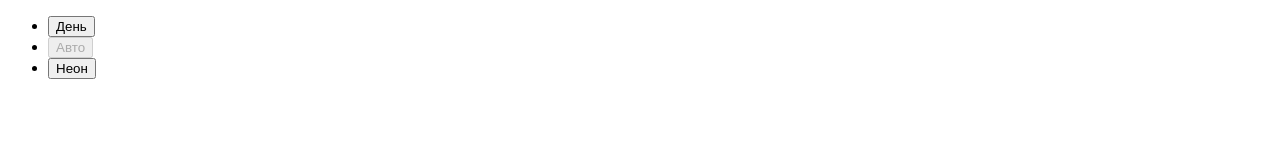
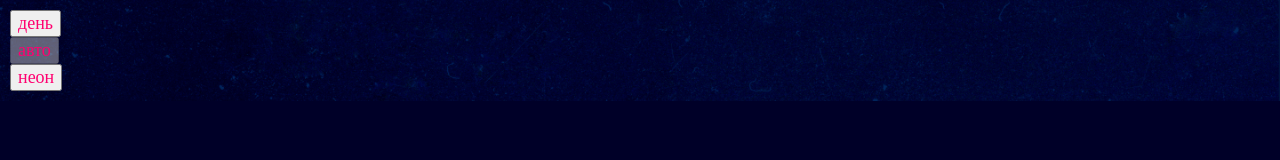
Before and after one commit to DuchitskyDA/slozhno-sosredotochitsya, a plain HTML site: page index.html in a window 1280 px wide. Drawn offline with Linux system fonts and the light colour scheme.

Commit message:
начало

```diff
--- a/index.html
+++ b/index.html
@@ -4,17 +4,28 @@
     <meta charset="UTF-8" />
     <meta http-equiv="X-UA-Compatible" content="IE=edge" />
     <meta name="viewport" content="width=device-width, initial-scale=1.0" />
+    <meta name="color-scheme" content="dark light" />
+
+    <link rel="icon" href="./images/favicon.ico" sizes="any" />
+    <link rel="icon" href="./images/favicon.svg" type="image/svg+xml" />
+
+    <link rel="stylesheet" href="./styles/globals.css" />
+    <link rel="stylesheet" href="./styles/variables.css" />
+    <link rel="stylesheet" href="./styles/style.css" />
+    <link rel="stylesheet" href="./styles/dark.css" />
+    <link rel="stylesheet" href="./styles/light.css" />
     <title>Сложно сосредоточиться</title>
   </head>
   <body class="page">
-    <header class="header decorated-zone">
+    <header class="header decorated-zone section-content">
+      <div class="header__content">
         <nav class="header__theme-menu">
           <ul class="header__theme-menu-list">
             <li class="header__theme-menu-item">
               <button
                 class="header__theme-menu-button header__theme-menu-button_type_light"
               >
-              День
+                день
               </button>
             </li>
             <li class="header__theme-menu-item">
@@ -22,18 +33,20 @@
                 class="header__theme-menu-button header__theme-menu-button_active header__theme-menu-button_type_auto"
                 disabled
               >
-              Авто
+                авто
               </button>
             </li>
             <li class="header__theme-menu-item">
               <button
                 class="header__theme-menu-button header__theme-menu-button_type_dark"
               >
-              Неон
+                неон
               </button>
             </li>
           </ul>
         </nav>
+        <div class="header__bulb"></div>
+      </div>
     </header>
     <script src="./scripts/script.js"></script>
   </body>
--- a/styles/style.css
+++ b/styles/style.css
@@ -1,5 +1,20 @@
-/* Основные стили проекта. Это стили для темы, которую вы верстаете первой. */
+.section-content {
+  padding-inline: 10px;
+}
 
 .page {
-  /* сохраните в разметке и стилях класс page. На его основе работает скрипт. */
+  font-family: "IBM Plex mono";
+  font-size: 18px;
+  font-weight: 400;
+  background-color: var(--bg-color, #000028);
+  color: var(--main-color, #f1b2ce);
 }
+
+.header {
+  background-image: url(../images/cover-image-dark.png);
+  background-position: center;
+  background-repeat: no-repeat;
+  background-size: cover;
+  padding-block: 10px;
+  color: var(--accent-color, #ff0070);
+}
--- a/styles/variables.css
+++ b/styles/variables.css
@@ -1,4 +1,5 @@
-/*
-  Переменные для вашего проекта
-  и их переопределение под различные устройства
-*/
+:root {
+  --bg-color: #000028;
+  --main-color: #f1b2ce;
+  --accent-color: #ff0070;
+}
```
Also changed, not shown: styles/globals.css (line endings or trailing spaces). Lines whose indentation alone changed are shown as unchanged.
